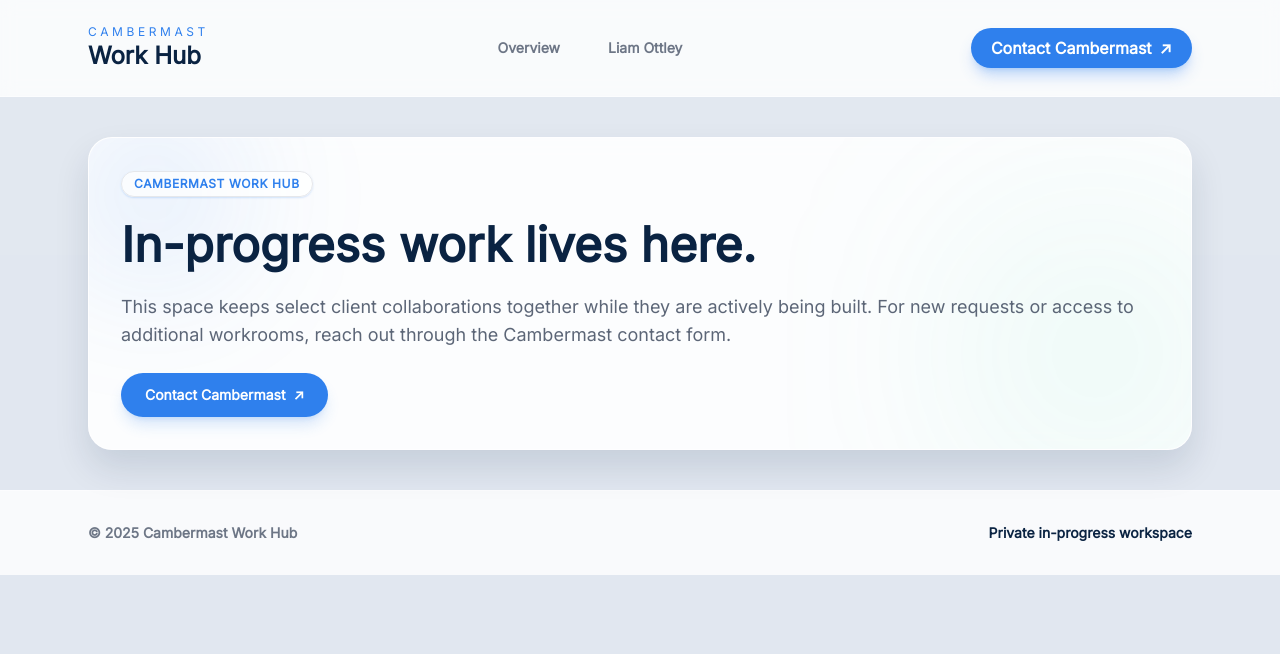
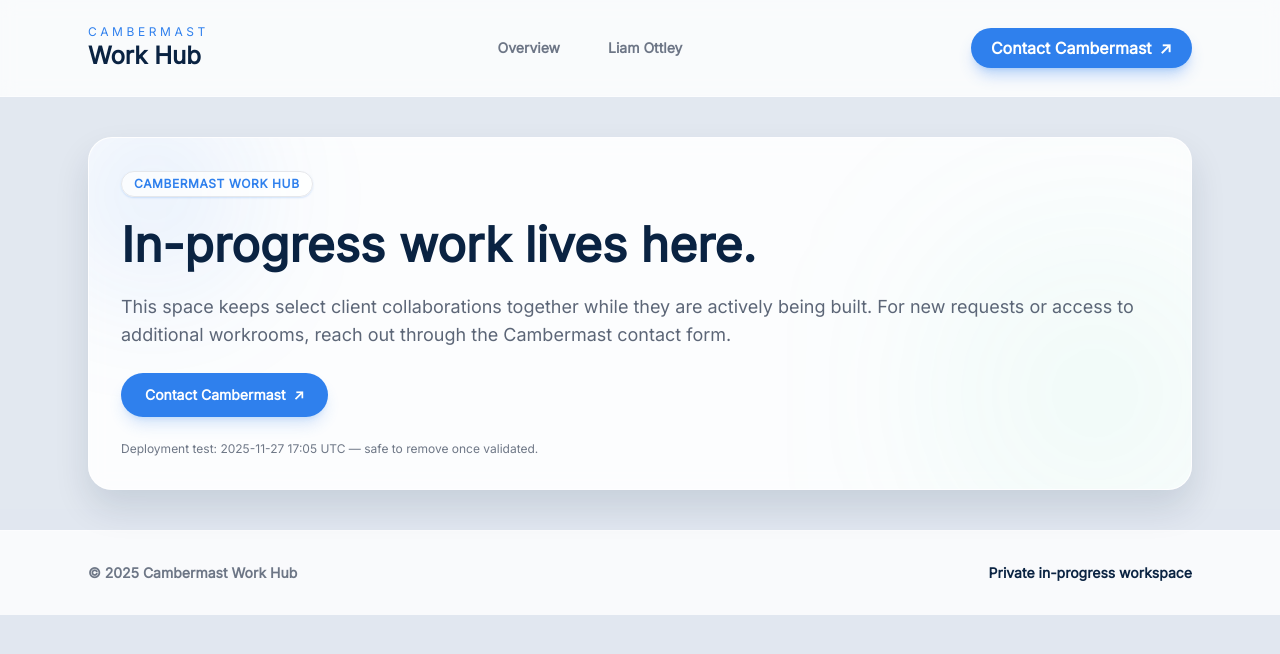
Before and after one commit to BillRaymond/cambermast-work-hub, a SvelteKit app: page / in a window 1280 px wide. Shown: the top 654 px of the page. Built offline with nearby package versions, Linux system fonts and the light colour scheme.

Commit message:
feat: add visible deploy test note

```diff
--- a/src/routes/+page.svelte
+++ b/src/routes/+page.svelte
@@ -28,5 +28,8 @@
 				<span aria-hidden="true">↗</span>
 			</a>
 		</div>
+		<p class="text-xs text-secondary-slate/80">
+			Deployment test: 2025-11-27 17:05 UTC — safe to remove once validated.
+		</p>
 	</div>
 </section>
```
